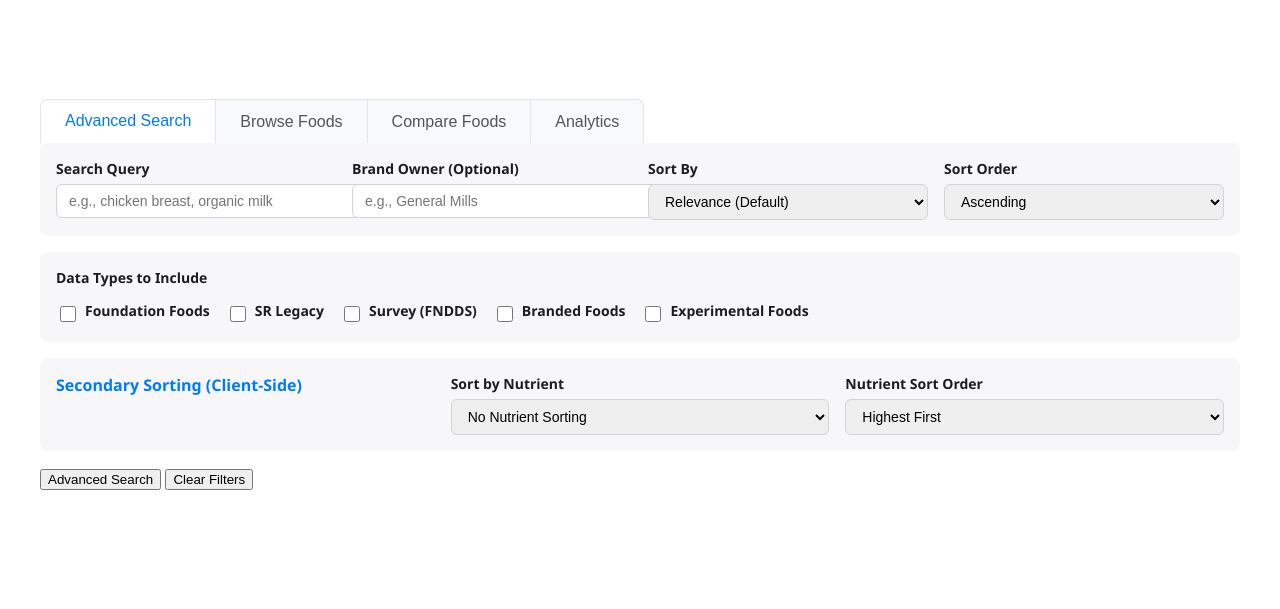
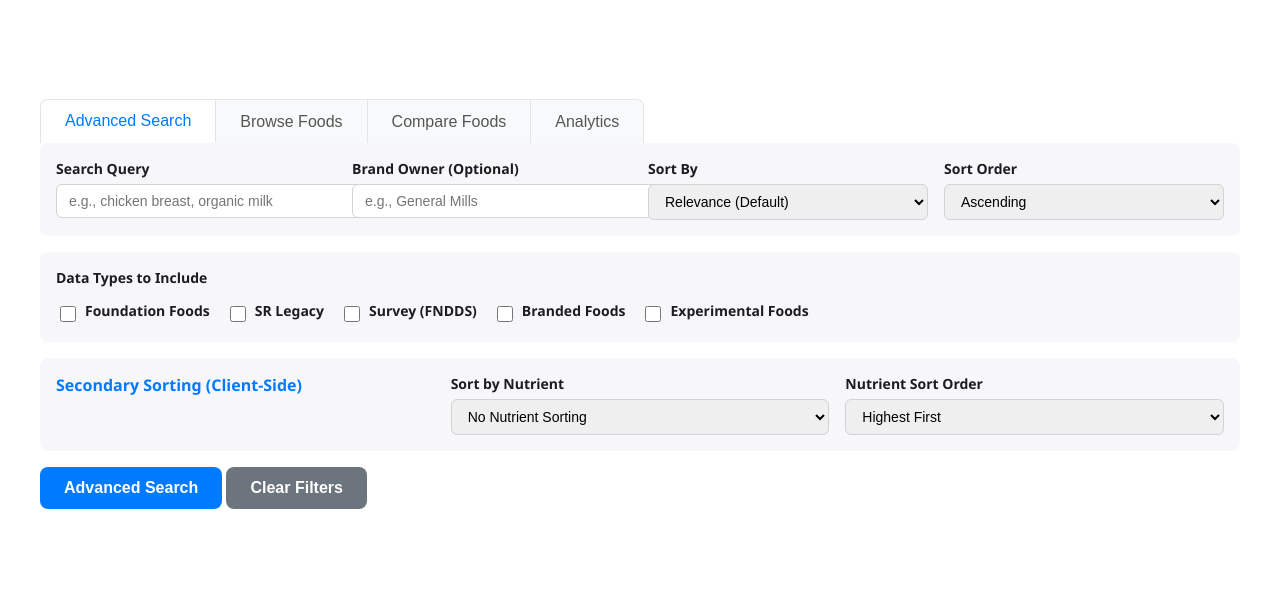
Before and after one commit to rwreynolds/Heart-Portal-Main, a Flask app: template Nutrition-Database/templates/index.html in a window 1280 px wide. Shown: the part 332-941 px from the top of the page. Before the commit the page ends 822 px from the top, so only its background shows below. Run offline with Flask 3, Linux system fonts and the light colour scheme; the template is opened without the code that fills it, so the values that code supplies are empty.

Commit message:
Fix Advanced Search button styling and functionality
- Made form CSS selectors more specific (.filter-group .form-group)
- Added proper .btn and .btn-secondary styling
- Prevents CSS from affecting buttons outside filter groups
- Fixes Advanced Search button click behavior

🤖 Generated with [Claude Code](https://claude.com/claude-code)

Co-Authored-By: Claude <noreply@anthropic.com>

```diff
--- a/Nutrition-Database/templates/index.html
+++ b/Nutrition-Database/templates/index.html
@@ -26,12 +26,12 @@
 
         /* Keep your existing styles and add these new ones */
 
-        .form-group {
+        .filter-group .form-group {
             display: flex;
             flex-direction: column;
         }
 
-        .form-group label {
+        .filter-group .form-group label {
             display: block;
             margin-bottom: 6px;
             font-weight: 600;
@@ -39,12 +39,37 @@
             font-size: 14px;
         }
 
-        .form-control {
+        .filter-group .form-control {
             width: 100%;
             padding: 8px 12px;
             border: 1px solid #d2d2d7;
             border-radius: 6px;
             font-size: 14px;
+        }
+
+        .btn {
+            padding: 12px 24px;
+            border: none;
+            border-radius: 8px;
+            font-size: 16px;
+            font-weight: 600;
+            cursor: pointer;
+            transition: all 0.2s ease;
+            background: #007aff;
+            color: white;
+        }
+
+        .btn:hover {
+            background: #0051d5;
+        }
+
+        .btn-secondary {
+            background: #6c757d;
+            color: white;
+        }
+
+        .btn-secondary:hover {
+            background: #545b62;
         }
 
         .tabs {
```
